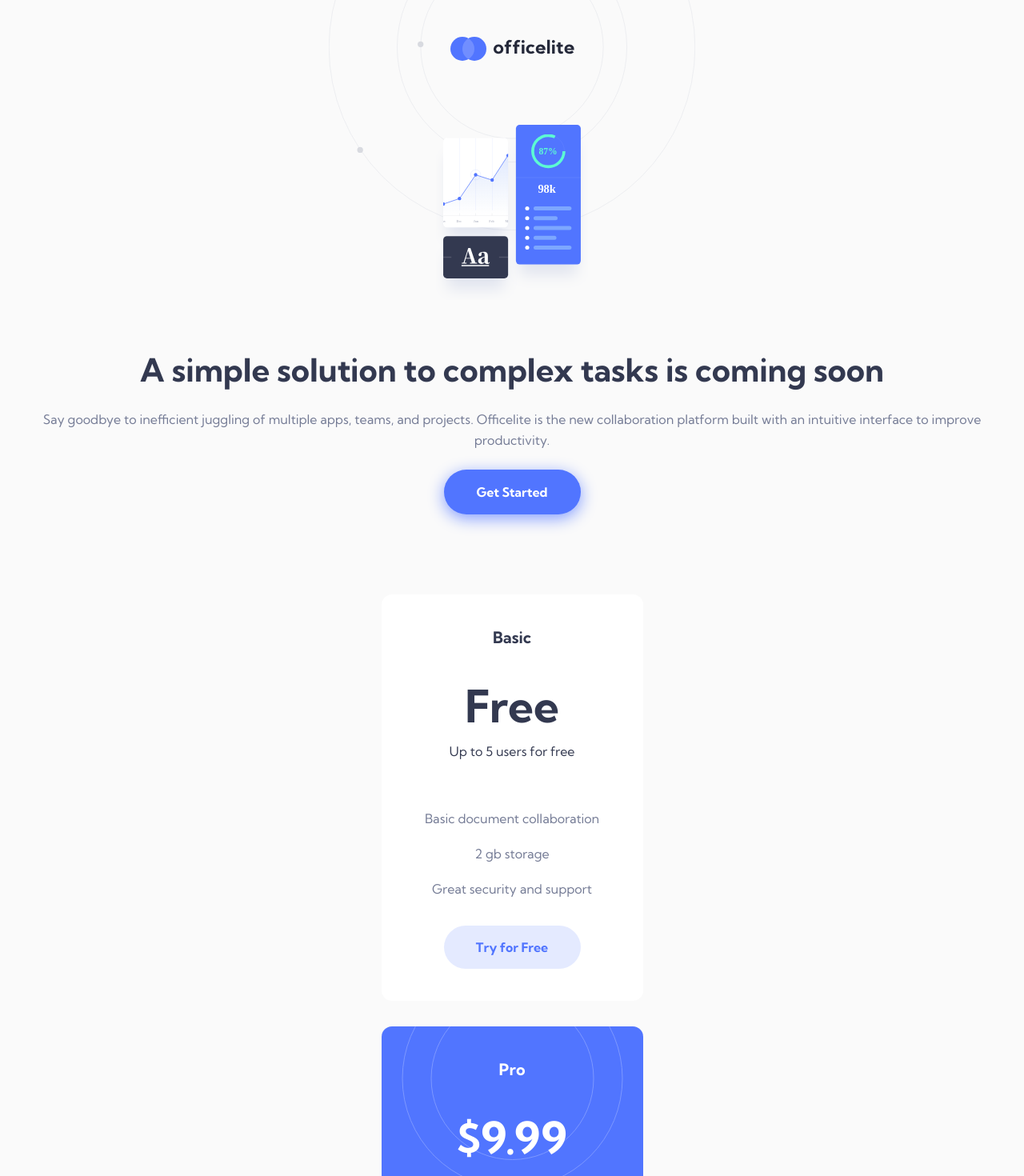
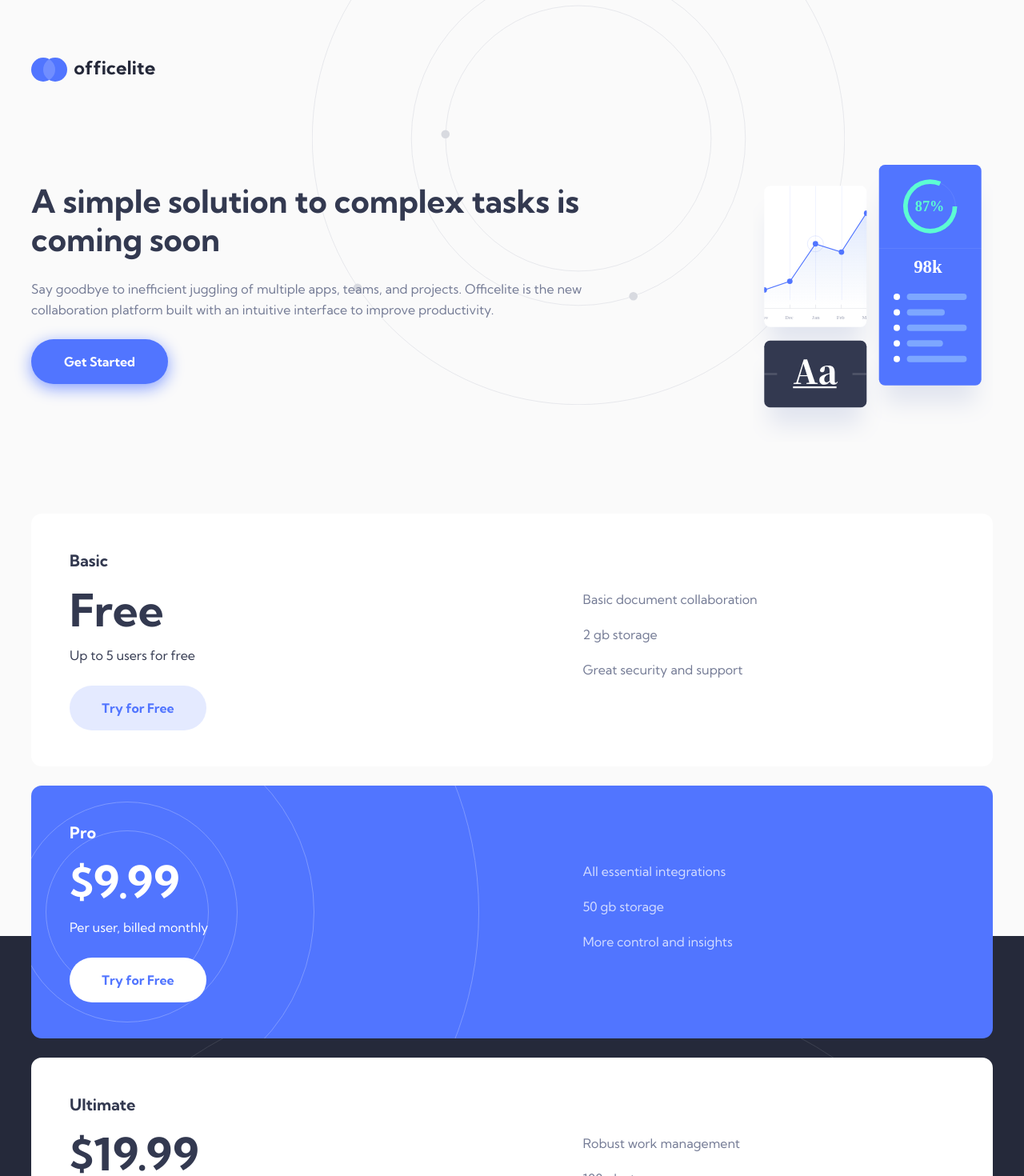
Before and after one commit to erwinruiz/officelite-coming-soon-site, a React (Create React App) app: page / in a window 1280 px wide. Shown: the top 1470 px of the page at 80% size. Built offline with nearby package versions, Linux system fonts and the light colour scheme.

Commit message:
Make Home page responsive for tablet design (768px)

```diff
--- a/src/Components/Card.module.css
+++ b/src/Components/Card.module.css
@@ -1,6 +1,6 @@
 .card {
   height: 50.8rem;
-  width: 32.7rem;
+  width: 100%;
   background-color: var(--white);
   border-radius: 1.3rem;
   text-align: center;
@@ -46,10 +46,8 @@
 }
 /* Card Plan Type Pro */
 .plan-type-pro {
-  background-color: var(--first-color);
-  background-image: url("../assets/home/bg-pattern-pricing.svg");
-  background-position: 50% -37.5rem;
-  background-repeat: no-repeat;
+  background: url("../assets/home/bg-pattern-pricing.svg") no-repeat 50% -37.5rem,
+    var(--first-color);
 }
 .plan-type-pro .plan-type,
 .plan-type-pro .plan-price,
@@ -66,3 +64,39 @@
 .plan-type-pro .button:hover {
   filter: brightness(150%);
 }
+
+/* Tablet */
+@media (min-width: 768px) {
+  .card {
+    height: 31.6rem;
+    padding: 4.8rem;
+    display: grid;
+    grid-template-columns: 58% 42%;
+    text-align: left;
+    align-content: center;
+  }
+  .plan-type {
+    margin-bottom: 1.6rem;
+    grid-column: 1 / 2;
+  }
+  .plan-price {
+    grid-column: 1 / 2;
+    margin-bottom: 1rem;
+  }
+  .plan-text {
+    grid-column: 1 / 2;
+    margin-bottom: 2.4rem;
+  }
+  .plan-list-features {
+    margin-top: 1.7rem;
+    grid-column: 2 / 3;
+    grid-row: 1 / 5;
+  }
+  .card .button {
+    grid-column: 1 / 2;
+    margin-left: 0;
+  }
+  .plan-type-pro {
+    background-position: -32rem 50%;
+  }
+}
--- a/src/Components/Countdown.module.css
+++ b/src/Components/Countdown.module.css
@@ -61,3 +61,23 @@
 .sign-up .text {
   color: var(--third-color);
 }
+
+/* Tablet */
+@media (min-width: 768px) {
+  .countdown-timer {
+    margin-bottom: 4.8rem;
+  }
+  .countdown-square {
+    height: 12.8rem;
+    width: 10rem;
+    border-radius: 1.3rem;
+    row-gap: 1rem;
+  }
+  .countdown-square .number {
+    margin-top: 1.2rem;
+    font-size: 5.6rem;
+  }
+  .countdown-square .text {
+    font-size: 1.6rem;
+  }
+}
--- a/src/Components/Header.module.css
+++ b/src/Components/Header.module.css
@@ -1,10 +1,19 @@
 .header {
-  padding-top: 4.6rem;
+  margin: 4.6rem 0 8rem;
 }
 .logo {
   height: 3rem;
   width: 15.5rem;
   display: block;
   margin: 0 auto;
-  margin-bottom: 8rem;
 }
+
+/* Tablet */
+@media (min-width: 768px) {
+  .header {
+    margin: 7.2rem 0 10.4rem;
+  }
+  .logo {
+    margin-left: 3.9rem;
+  }
+}
--- a/src/Pages/Home.module.css
+++ b/src/Pages/Home.module.css
@@ -1,15 +1,13 @@
-.charts {
+.main {
+  padding: 0 2.4rem 10rem;
+  background: url("../assets/home/bg-pattern-footer.svg") no-repeat 50% 107% /
+      120.2rem,
+    linear-gradient(transparent 56%, var(--fourth-color) 56%);
+}
+.main .charts {
   width: 19rem;
   display: block;
   margin: 0 auto 6.4rem;
-}
-/* Main */
-.main {
-  padding: 0 2.4rem 10rem;
-  background-image: url("../assets/home/bg-pattern-footer.svg");
-  background-repeat: no-repeat;
-  background-position: 50% 109%;
-  background-size: 120.2rem;
 }
 .main .title {
   font-size: 4rem;
@@ -41,3 +39,39 @@
   row-gap: 3.2rem;
   margin-bottom: 10rem;
 }
+
+/* Tablet */
+@media (min-width: 768px) {
+  .main {
+    padding: 0 3.9rem 10rem;
+    background: url("../assets/home/bg-pattern-footer.svg") no-repeat 50%
+        99.7rem / 148rem,
+      linear-gradient(transparent 50%, var(--fourth-color) 50%);
+  }
+  .first-section {
+    display: flex;
+    align-items: center;
+    flex-direction: row-reverse;
+    margin-bottom: 9rem;
+  }
+  .first-section .charts {
+    width: 28.1rem;
+    width: 30rem;
+    margin: 0 0 0 auto;
+  }
+  .first-section .section-text {
+    flex: 0.87;
+    margin-bottom: 5rem;
+  }
+  .first-section .title,
+  .first-section .text-content {
+    text-align: left;
+  }
+  .first-section .button {
+    margin-left: 0;
+    margin-bottom: 0;
+  }
+  .main .cards-container {
+    row-gap: 2.4rem;
+  }
+}
--- a/src/Pages/Home.tsx
+++ b/src/Pages/Home.tsx
@@ -17,25 +17,29 @@
   return (
     <Fragment>
       <Header />
+      <main className={classes.main}>
+        <section className={classes["first-section"]}>
           <img
             className={classes.charts}
             src="./assets/home/illustration-charts.svg"
             alt="illustration charts"
           />
-      <main className={classes.main}>
+          <div className={classes["section-text"]}>
             <h1 className={classes.title}>
               A simple solution to complex tasks is coming soon
             </h1>
             <p className={classes["text-content"]}>
               Say goodbye to inefficient juggling of multiple apps, teams, and
-          projects. Officelite is the new collaboration platform built with an
-          intuitive interface to improve productivity.
+              projects. Officelite is the new collaboration platform built with
+              an intuitive interface to improve productivity.
             </p>
             <Button
               text="Get Started"
               className={classes.button}
               onClick={signUpHandler}
             />
+          </div>
+        </section>
         <section className={classes["cards-container"]}>
           {cards.map((card, i) => (
             <Card
--- a/src/Pages/SignUp.module.css
+++ b/src/Pages/SignUp.module.css
@@ -1,14 +1,8 @@
-body {
-  background: url("../assets/home/bg-pattern-header.svg") no-repeat 50% -17rem/
-      45.8rem,
-    linear-gradient(var(--bg-color-top) 73%, var(--fourth-color) 73%);
-}
 .main {
   padding: 0 2.4rem 10rem;
-  background-image: url("../assets/sign-up/bg-pattern-side.svg");
-  background-repeat: no-repeat;
-  background-position: 50% -335%;
-  background-size: 120.2rem;
+  background: url("../assets/sign-up/bg-pattern-side.svg") no-repeat 50% -333%/
+      120.2rem,
+    linear-gradient(transparent 69%, var(--fourth-color) 69%);
 }
 .main .title {
   font-size: 4rem;
--- a/src/index.css
+++ b/src/index.css
@@ -35,8 +35,8 @@
   min-height: 100vh;
   min-width: 100vw;
   background: url("./assets/home/bg-pattern-header.svg") no-repeat 50% -17rem/
-      45.8rem,
-    linear-gradient(var(--bg-color-top) 58%, var(--fourth-color) 58%);
+    45.8rem;
+  background-color: var(--bg-color-top);
 }
 
 /* Globales */
@@ -60,3 +60,11 @@
   font-size: 1.6rem;
   line-height: 4.8rem;
 }
+
+/* Tablet */
+@media (min-width: 768px) {
+  body {
+    background-position: 39rem -16rem;
+    background-size: 66.6rem;
+  }
+}
```
Lines whose indentation alone changed are shown as unchanged.
